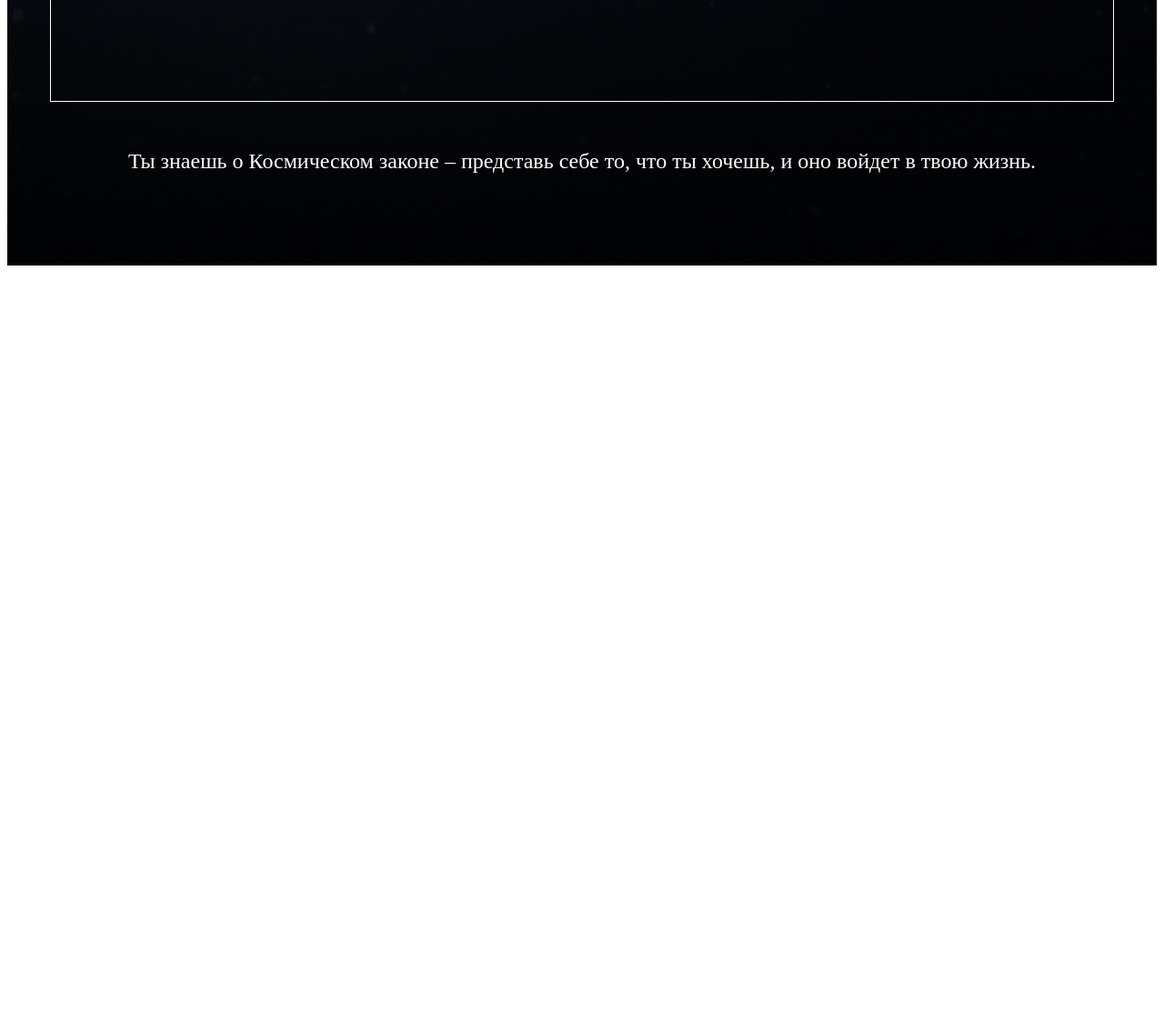
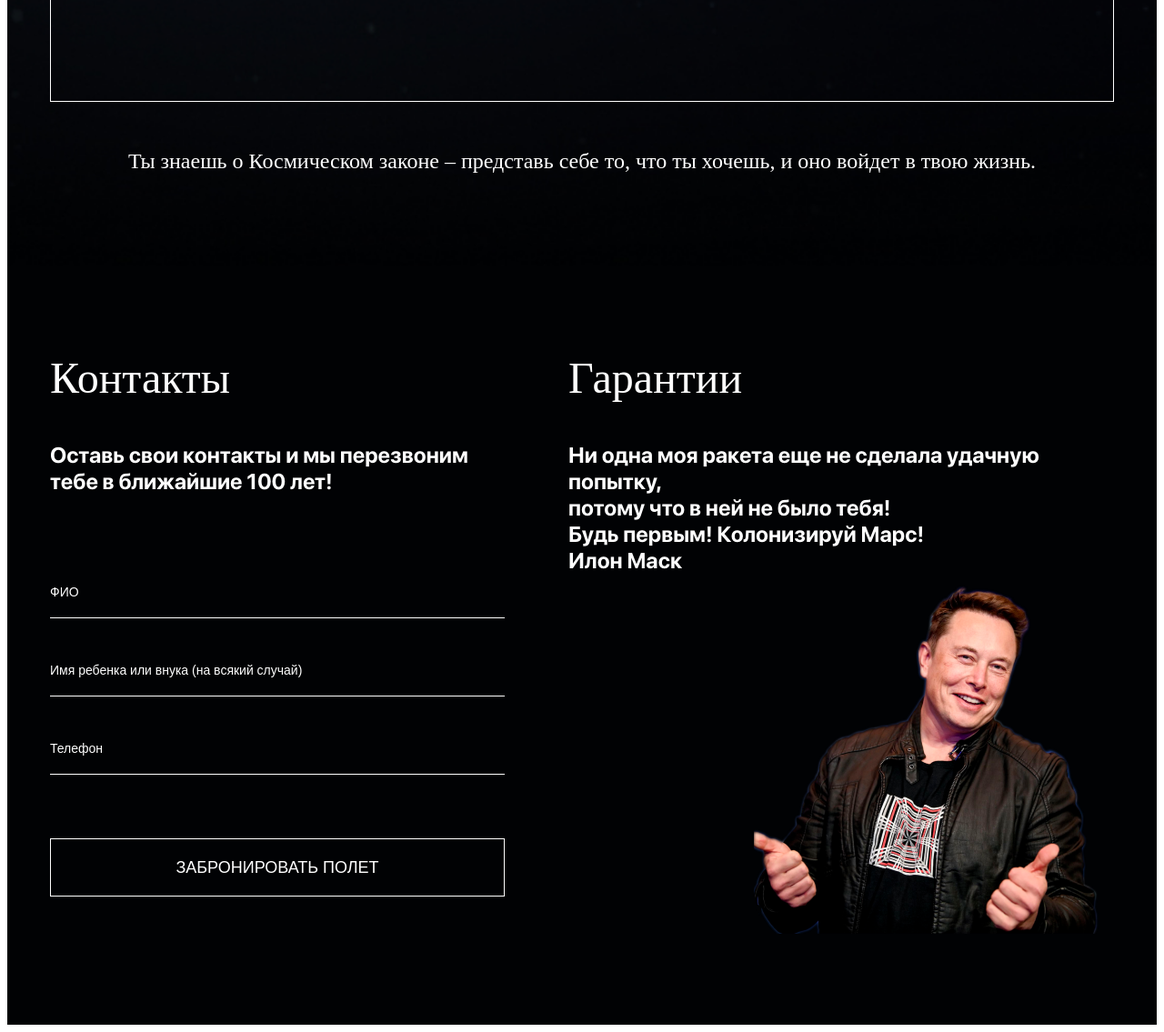
Before and after one commit to igorek19882020/Spacetour, a website: page app/index.html in a window 1280 px wide. Shown: the part 9986-11121 px from the top of the page at 91% size. Before the commit the page ends 10286 px from the top, so only its background shows below. Drawn offline with nearby package versions, Linux system fonts and the light colour scheme; files that its build step writes are made by us from their sources; files whose address does not match are found by name.

Commit message:
section CONTACTS

```diff
--- a/app/index.html
+++ b/app/index.html
@@ -304,7 +304,6 @@
                                     и получи скидку <br>
                                     1000$
                                 </p>
-
                                 <div class="special-offer__price">
                                     <p class="special-offer__pice-old">250 000 $
                                     </p>
@@ -383,7 +382,33 @@
                         Ты знаешь о Космическом законе – представь себе то, что ты хочешь, и оно войдет в твою жизнь.
                     </p>
                 </div>
-
+            </div>
+        </section>
+        <section class="contacts">
+            <div class="container">
+                <div class="contacts__inner">
+                    <div class="contacts__box">
+                        <h2 class="contacts__title title">Контакты
+                        </h2>
+                        <p class="contacts__box-text">Оставь свои контакты и мы перезвоним тебе в ближайшие 100 лет!
+                        </p>
+                        <form class="contacts__form" action="">
+                            <input class="contacts__form-input" type="text" placeholder="ФИО">
+                            <input class="contacts__form-input" type="text"
+                                placeholder="Имя ребенка или внука (на всякий случай)">
+                            <input class="contacts__form-input" type="tel" placeholder="Телефон">
+                            <button class="button contacts__btn">ЗАБРОНИРОВАТЬ ПОЛЕТ</button>
+                        </form>
+                    </div>
+                    <div class="contacts__guarantees">
+                        <h2 class="title guarantees__title">Гарантии</h2>
+                        <p class="contacts__guarantees-text">Ни одна моя ракета еще не сделала удачную попытку, <br> потому
+                            что в ней не было тебя! <br>
+                            Будь первым! Колонизируй Марс! <br>
+                            Илон Маск</p>
+                        <img class="contacts__guarantees-img" src="../images/mask-guarantees.png" alt="">
+                    </div>
+                </div>
             </div>
         </section>
     </main>
--- a/app/scss/style.scss
+++ b/app/scss/style.scss
@@ -440,3 +440,69 @@ foreignObject {
     right: 75px;
 }
 //end section INFO
+
+//start section CONTACTS
+.contacts {
+    background-image: url(../images/contacts-bg.jpg);
+    background-position: center;
+    background-size: cover;
+    background-repeat: no-repeat;
+    padding-bottom: 100px;
+}
+.contacts__inner {
+    display: flex;
+    justify-content: space-between;
+}
+
+.contacts__box {
+    width: 500px;
+}
+.contacts__title {
+    padding-bottom: 46px;
+}
+.contacts__box-text {
+    font-size: 24px;
+    line-height: 29px;
+    font-weight: 400;
+    margin-bottom: 80px;
+}
+.contacts__form-input {
+    width: 100%;
+    background-color: transparent;
+    border-left: none;
+    border-right: none;
+    border-top: none;
+    color: #ffffff;
+    border-bottom: 1px solid #fff;
+    margin-bottom: 30px;
+    padding: 20px 0;
+    outline: none;
+}
+
+.contacts__form-input::placeholder {
+    color: #ffffff;
+    font-size: 14px;
+    line-height: 17px;
+}
+.contacts__btn {
+    width: 100%;
+    margin-top: 40px;
+}
+.contacts__guarantees {
+    width: 600px;
+}
+.guarantees__title {
+    padding-bottom: 46px;
+}
+.contacts__guarantees-text {
+    font-size: 24px;
+    line-height: 29px;
+    font-weight: 400;
+}
+.contacts__guarantees-img {
+
+    display: flex;
+    justify-content: flex-end;
+    margin-left: auto;
+}
+//end section CONTACTS
```
Also changed, not shown: app/images/contacts-bg.jpg (added), app/images/mask-guarantees.png (added).
